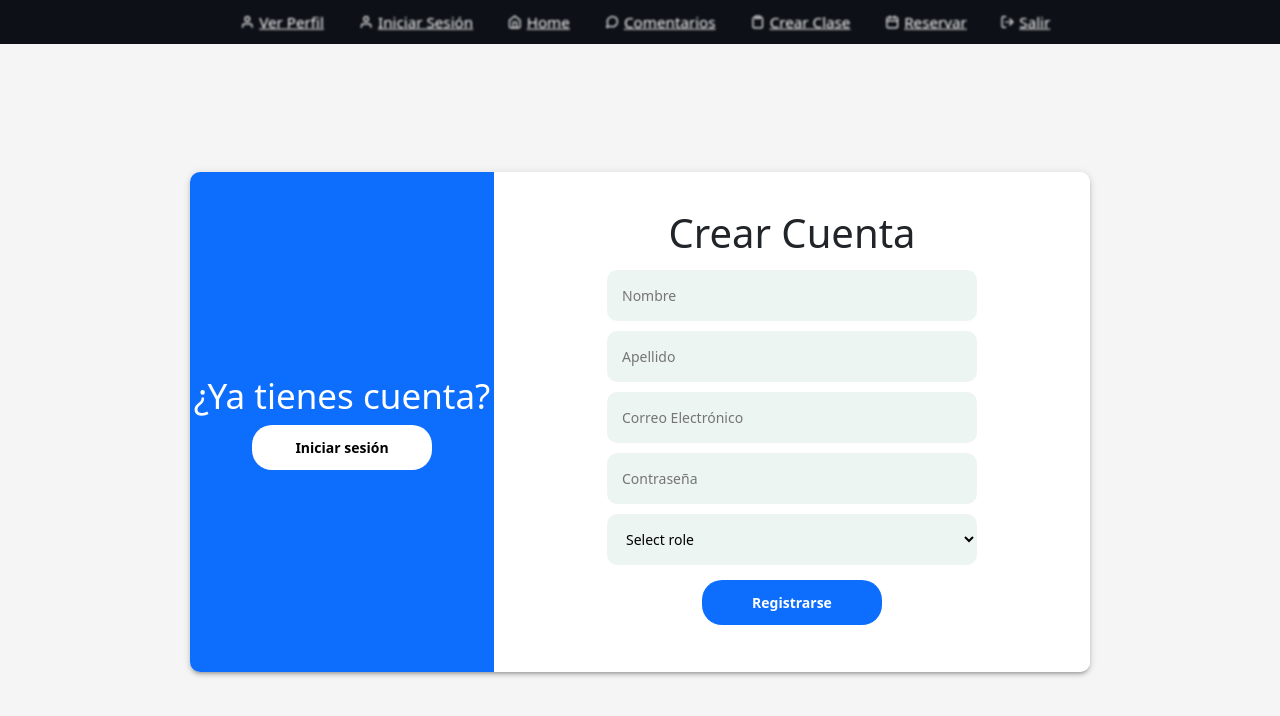
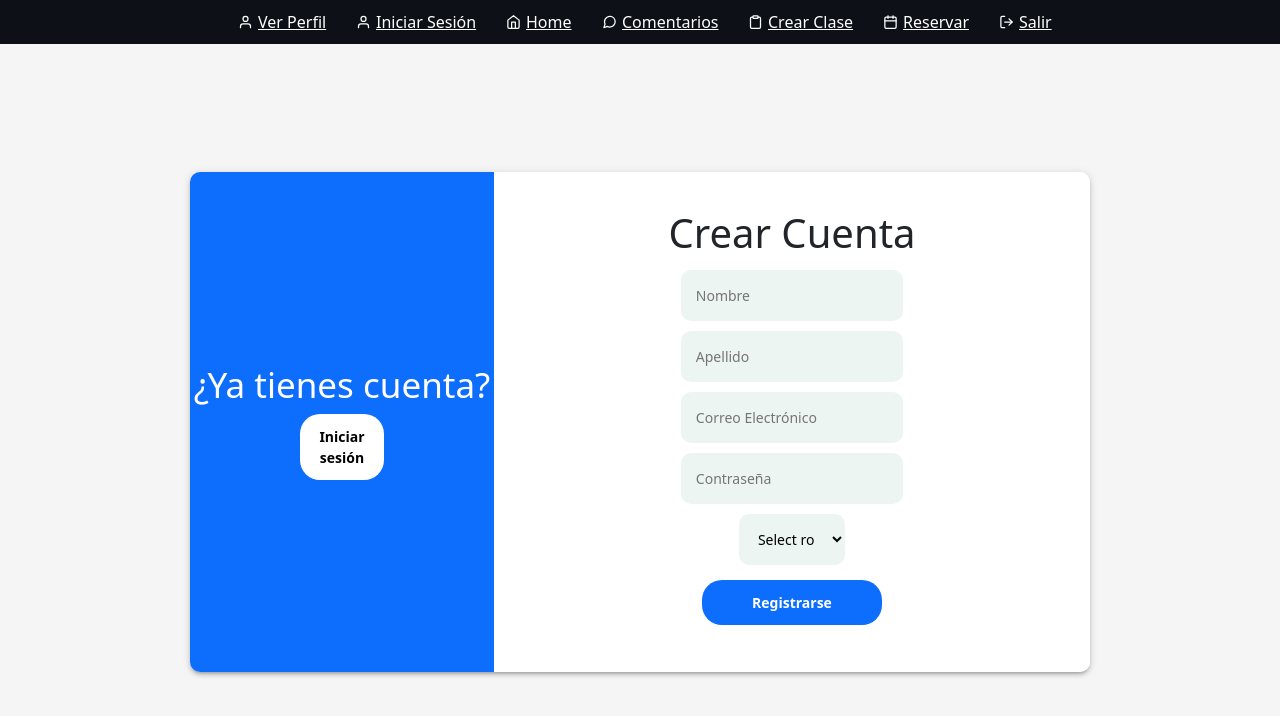
Before and after one commit to JeaustinObando/TicoPlunge, a React (Create React App) app in the folder Frontend/: page /SignIn in a window 1280 px wide. Shown: the top 716 px of the page. Built offline with nearby package versions, Linux system fonts and the light colour scheme.

Commit message:
adaptando vistas a celular

```diff
--- a/Frontend/src/Views/Feedback/Feedback.css
+++ b/Frontend/src/Views/Feedback/Feedback.css
@@ -3,6 +3,8 @@
   color: white;*/
   margin: 0;
   min-height: calc(100vh - 44px);
+  width: 100%;
+  padding: 0;
 }
 /* ---------------------------------------
 --  para mostrar los comentarios
@@ -15,7 +17,7 @@
   position: relative;
   width: auto;
   height: auto;
-  min-width: 15rem;
+  /* min-width: 15rem; */
   min-height: 5rem;
   background: #111827;
   border-radius: 1rem;
@@ -59,29 +61,19 @@
 ------------------------------------------ */
 
 .rating-card {
-  min-width: 80vh;
-
   min-height: 50vh;
-  display: flex;
-  flex-direction: column;
-  justify-content: space-between;
-  align-items: center;
+  width: auto;
   background: #111827;
   /* background: linear-gradient(to right bottom, #345995, #253555); */
   padding: 30px 20px;
-  gap: 12px;
   font-family: Arial, Helvetica, sans-serif;
-  box-shadow: 0px 10px 10px rgba(0, 0, 0, 0.058);
 }
 
 .rating-card textarea {
   background-color: transparent;
   color: white;
-  min-width: 80vh;
-  height: 80px;
-  padding: 12px 20px;
-  box-sizing: border-box;
-  resize: none;
+  width: 80%;
+  height: 200px;
 }
 
 .rating-card button {
@@ -93,7 +85,6 @@
 
 .text-wrapper {
   width: 100%;
-  min-width: 60vh;
   height: fit-content;
   display: flex;
   flex-direction: column;
--- a/Frontend/src/Views/Feedback/ViewNoneloginFeedback.js
+++ b/Frontend/src/Views/Feedback/ViewNoneloginFeedback.js
@@ -48,17 +48,18 @@ const ViewNoneloginFeedback = ({
             ))}
           </div>
 
-          <div className="input-group-prepend "></div>
+          <div>
             <textarea
               type="text"
               id="inputComentario"
-            className="form-control mt-3"
+              className="m-4"
               value={inputData.comentario}
               onChange={(e) =>
                 setInputData({ ...inputData, comentario: e.target.value })
               }
               required
             />
+          </div>
 
           {/* por si hay un error en el form se muetre*/}
           <div className={` m-4 ${showErroresForm ? "" : "d-none"}`}>
--- a/Frontend/src/Views/Login/Login.css
+++ b/Frontend/src/Views/Login/Login.css
@@ -8,7 +8,8 @@
 }
 
 .login_form_container {
-  width: 900px;
+  width: 100%; /* Ancho relativo */
+  max-width: 900px; /* Ancho máximo */
   height: 500px;
   display: flex;
   border-radius: 10px;
@@ -60,7 +61,8 @@
 .input {
   outline: none;
   border: none;
-  width: 370px;
+  width: 90%; /* Ancho relativo */
+  max-width: 370px;
   padding: 15px;
   border-radius: 10px;
   background-color: #edf5f3;
@@ -75,7 +77,8 @@
   padding: 12px 0;
   background-color: white;
   border-radius: 20px;
-  width: 180px;
+  width: 90%; /* Ancho relativo */
+  max-width: 180px;
   font-weight: bold;
   font-size: 14px;
   cursor: pointer;
--- a/Frontend/src/Views/SingIn/SingIn.css
+++ b/Frontend/src/Views/SingIn/SingIn.css
@@ -8,7 +8,8 @@
 }
 
 .signup_form_container {
-  width: 900px;
+  width: 100%; /* Ancho relativo */
+  max-width: 900px; /* Ancho máximo */
   height: 500px;
   display: flex;
   border-radius: 10px;
@@ -60,7 +61,8 @@
 .input {
   outline: none;
   border: none;
-  width: 370px;
+  width: 90%; /* Ancho relativo */
+  max-width: 370px;
   padding: 15px;
   border-radius: 10px;
   background-color: #edf5f3;
@@ -75,7 +77,8 @@
   padding: 12px 0;
   background-color: white;
   border-radius: 20px;
-  width: 180px;
+  width: 90%; /* Ancho relativo */
+  max-width: 180px;
   font-weight: bold;
   font-size: 14px;
   cursor: pointer;
```
Lines whose indentation alone changed are shown as unchanged.
